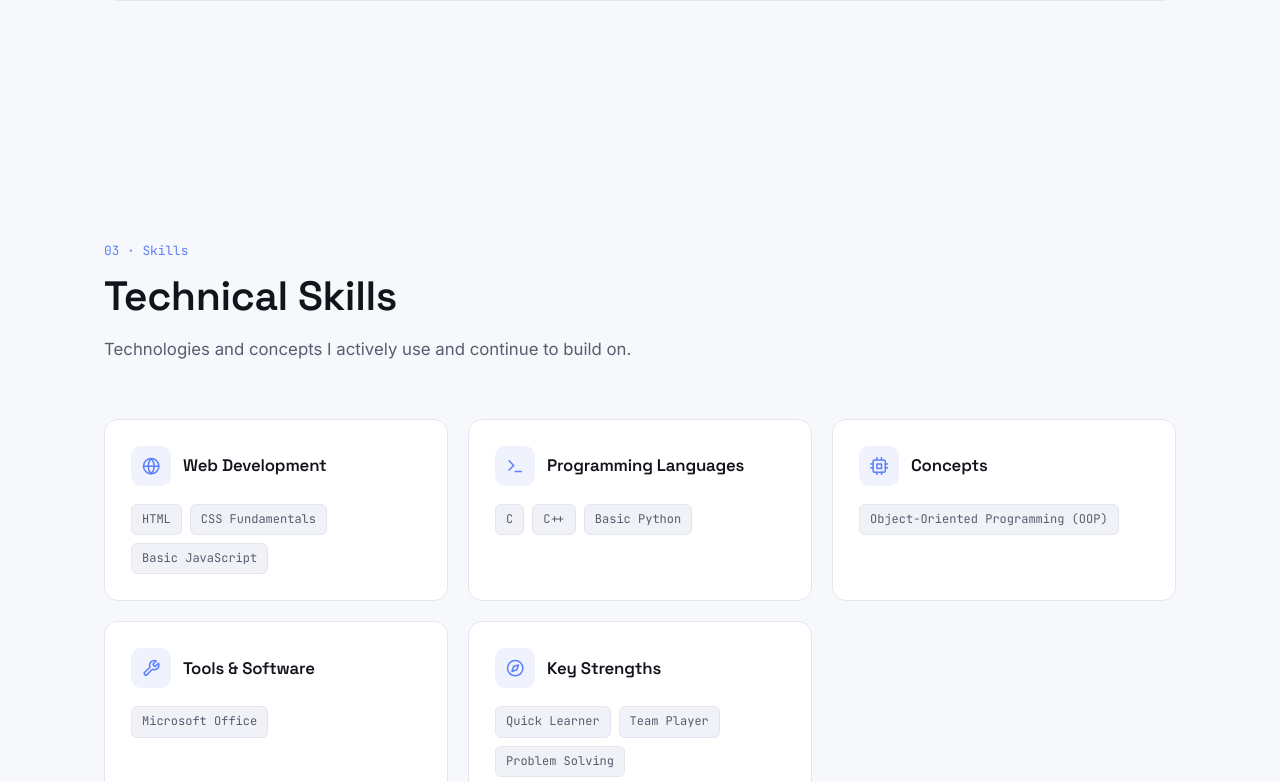
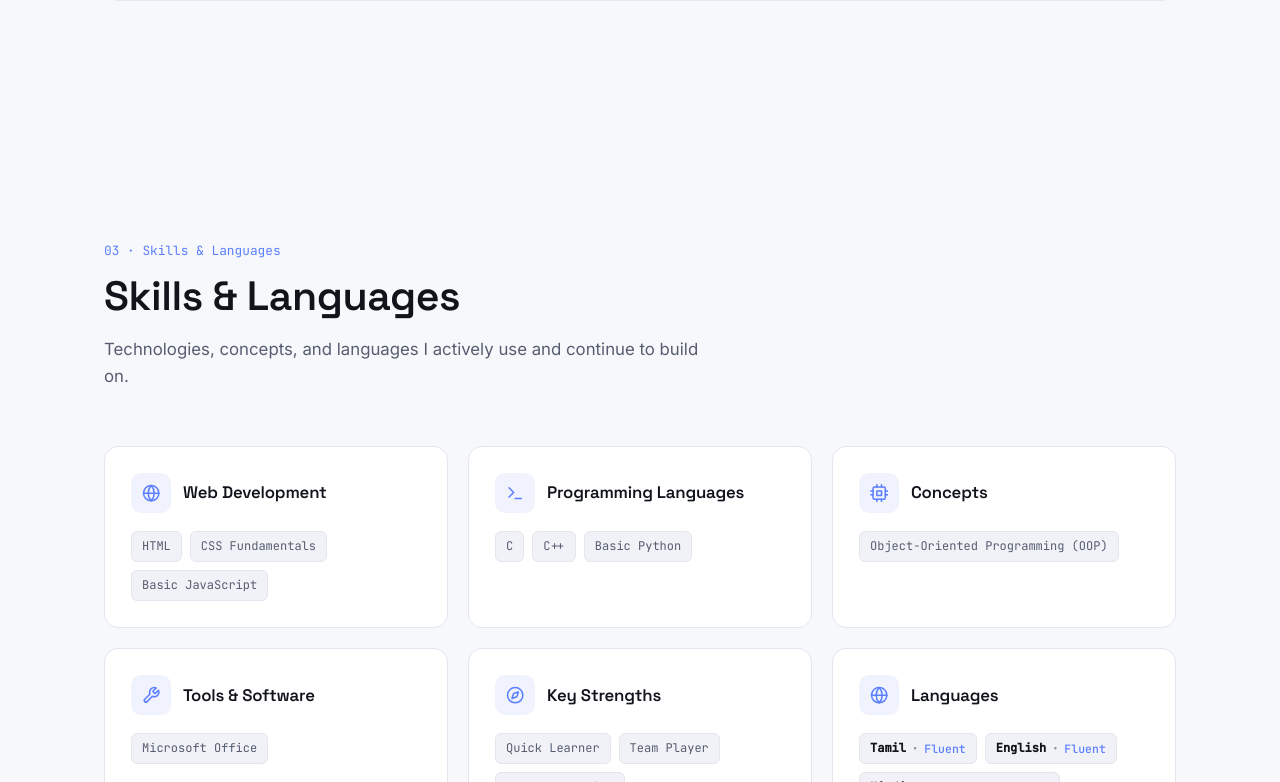
Before and after one commit to vishalsakthivel160-alt/portfolio, a React (Vite) app: page / in a window 1280 px wide. Shown: the part 2018-2800 px from the top of the page. Built offline with nearby package versions, Linux system fonts and the light colour scheme.

Commit message:
Improve portfolio animations and language proficiency

```diff
--- a/src/components/Hero.css
+++ b/src/components/Hero.css
@@ -120,6 +120,18 @@
   justify-content: center;
 }
 
+.hero__visual.reveal {
+  opacity: 0;
+  transform: translateY(20px) scale(0.95);
+  transition: opacity 0.85s cubic-bezier(0.16, 1, 0.3, 1),
+              transform 0.85s cubic-bezier(0.16, 1, 0.3, 1);
+}
+
+.hero__visual.reveal.is-visible {
+  opacity: 1;
+  transform: translateY(0) scale(1);
+}
+
 .hero__photo-frame {
   width: min(320px, 70vw);
   aspect-ratio: 1 / 1;
--- a/src/components/Hero.jsx
+++ b/src/components/Hero.jsx
@@ -21,30 +21,30 @@ export default function Hero() {
       <div className="hero__grid-bg" aria-hidden="true" />
       <div className="container hero__inner">
         <div className="hero__content">
-          <p className="hero__eyebrow reveal" style={{ transitionDelay: "0ms" }}>
+          <p className="hero__eyebrow reveal" style={{ transitionDelay: "100ms" }}>
             <span className="hero__dot" /> Available for internships & freelance work
           </p>
-          <h1 className="hero__name reveal" style={{ transitionDelay: "100ms" }}>
+          <h1 className="hero__name reveal" style={{ transitionDelay: "180ms" }}>
             {name}
           </h1>
-          <h2 className="hero__role reveal" style={{ transitionDelay: "200ms" }}>
+          <h2 className="hero__role reveal" style={{ transitionDelay: "260ms" }}>
             {role}
           </h2>
-          <p className="hero__desc reveal" style={{ transitionDelay: "300ms" }}>
+          <p className="hero__desc reveal" style={{ transitionDelay: "340ms" }}>
             {heroDescription}
           </p>
 
-          <div className="hero__actions reveal" style={{ transitionDelay: "400ms" }}>
-            <a href="#projects" className="btn btn-primary">
+          <div className="hero__actions">
+            <a href="#projects" className="btn btn-primary reveal" style={{ transitionDelay: "420ms" }}>
               View Projects <FiArrowRight />
             </a>
-            <a href="#contact" className="btn btn-outline">
+            <a href="#contact" className="btn btn-outline reveal" style={{ transitionDelay: "500ms" }}>
               <FiMail /> Contact Me
             </a>
           </div>
         </div>
 
-        <div className="hero__visual reveal" style={{ transitionDelay: "250ms" }}>
+        <div className="hero__visual reveal" style={{ transitionDelay: "300ms" }}>
           <div className="hero__photo-frame">
             {profileImage ? (
               <img src={profileImage} alt={name} />
--- a/src/components/Navbar.css
+++ b/src/components/Navbar.css
@@ -1,3 +1,14 @@
+@keyframes navbarSlideDown {
+  from {
+    opacity: 0;
+    transform: translateY(-16px);
+  }
+  to {
+    opacity: 1;
+    transform: translateY(0);
+  }
+}
+
 .navbar {
   position: sticky;
   top: 0;
@@ -8,6 +19,7 @@
   background: transparent;
   border-bottom: 1px solid transparent;
   transition: background-color 0.35s ease, border-color 0.35s ease, box-shadow 0.35s ease;
+  animation: navbarSlideDown 0.65s cubic-bezier(0.16, 1, 0.3, 1) forwards;
 }
 
 .navbar--scrolled {
--- a/src/components/Resume.jsx
+++ b/src/components/Resume.jsx
@@ -18,7 +18,7 @@ const resumeSections = [
   },
   {
     title: "Strengths & Languages",
-    content: "Quick Learner, Team Player, Problem Solving | English, Tamil, Hindi, Malayalam, German",
+    content: "Quick Learner, Team Player, Problem Solving | Tamil — Fluent, English — Fluent, Hindi — Basic conversation, Malayalam — Basic Conversation, German — Learning",
   },
 ];
 
--- a/src/components/Skills.css
+++ b/src/components/Skills.css
@@ -62,3 +62,26 @@
   border-color: var(--accent) !important;
   color: var(--accent-2) !important;
 }
+
+.skills__chip--lang {
+  display: inline-flex;
+  align-items: center;
+  gap: 6px;
+  background: var(--surface-2);
+}
+
+.skills__lang-name {
+  font-weight: 600;
+  color: var(--text);
+}
+
+.skills__lang-sep {
+  color: var(--text-faint);
+  font-size: 0.65rem;
+}
+
+.skills__lang-level {
+  color: var(--accent-2);
+  font-size: 0.72rem;
+  font-weight: 500;
+}
--- a/src/components/Skills.jsx
+++ b/src/components/Skills.jsx
@@ -9,6 +9,7 @@ const iconMap = {
   tools: <FiTool />,
   cs: <FiCpu />,
   interest: <FiCompass />,
+  globe: <FiGlobe />,
 };
 
 export default function Skills() {
@@ -18,10 +19,10 @@ export default function Skills() {
     <section id="skills" ref={ref} className="section skills">
       <div className="container">
         <div className="section-head reveal" style={{ transitionDelay: "0ms" }}>
-          <span className="section-kicker">03 · Skills</span>
-          <h2 className="section-title">Technical Skills</h2>
+          <span className="section-kicker">03 · Skills & Languages</span>
+          <h2 className="section-title">Skills & Languages</h2>
           <p className="section-desc">
-            Technologies and concepts I actively use and continue to build on.
+            Technologies, concepts, and languages I actively use and continue to build on.
           </p>
         </div>
 
@@ -33,15 +34,27 @@ export default function Skills() {
               style={{ transitionDelay: `${i * 70}ms` }}
             >
               <div className="skills__card-head">
-                <span className="skills__icon">{iconMap[category.icon]}</span>
+                <span className="skills__icon">{iconMap[category.icon] || <FiGlobe />}</span>
                 <h3>{category.title}</h3>
               </div>
               <div className="skills__chips">
-                {category.items.map((item) => (
-                  <span key={item} className="tag skills__chip">
-                    {item}
-                  </span>
-                ))}
+                {category.items.map((item) => {
+                  if (item.includes(" — ")) {
+                    const [lang, level] = item.split(" — ");
+                    return (
+                      <span key={item} className="tag skills__chip skills__chip--lang">
+                        <span className="skills__lang-name">{lang}</span>
+                        <span className="skills__lang-sep">•</span>
+                        <span className="skills__lang-level">{level}</span>
+                      </span>
+                    );
+                  }
+                  return (
+                    <span key={item} className="tag skills__chip">
+                      {item}
+                    </span>
+                  );
+                })}
               </div>
             </div>
           ))}
--- a/src/data/skills.js
+++ b/src/data/skills.js
@@ -28,4 +28,15 @@ export const skillCategories = [
     icon: "interest",
     items: ["Quick Learner", "Team Player", "Problem Solving", "Communication Skills", "Time Management"],
   },
+  {
+    title: "Languages",
+    icon: "globe",
+    items: [
+      "Tamil — Fluent",
+      "English — Fluent",
+      "Hindi — Basic conversation",
+      "Malayalam — Basic Conversation",
+      "German — Learning",
+    ],
+  },
 ];
--- a/src/index.css
+++ b/src/index.css
@@ -189,7 +189,7 @@ h1, h2, h3, h4 {
 /* Reveal-on-scroll base state */
 .reveal {
   opacity: 0;
-  transform: translateY(32px);
+  transform: translateY(24px);
   transition: opacity 0.75s cubic-bezier(0.16, 1, 0.3, 1),
               transform 0.75s cubic-bezier(0.16, 1, 0.3, 1);
   will-change: opacity, transform;
@@ -198,9 +198,6 @@ h1, h2, h3, h4 {
 .reveal.is-visible {
   opacity: 1;
   transform: translateY(0);
-}
-
-.reveal.is-visible {
   will-change: auto;
 }
 
```
